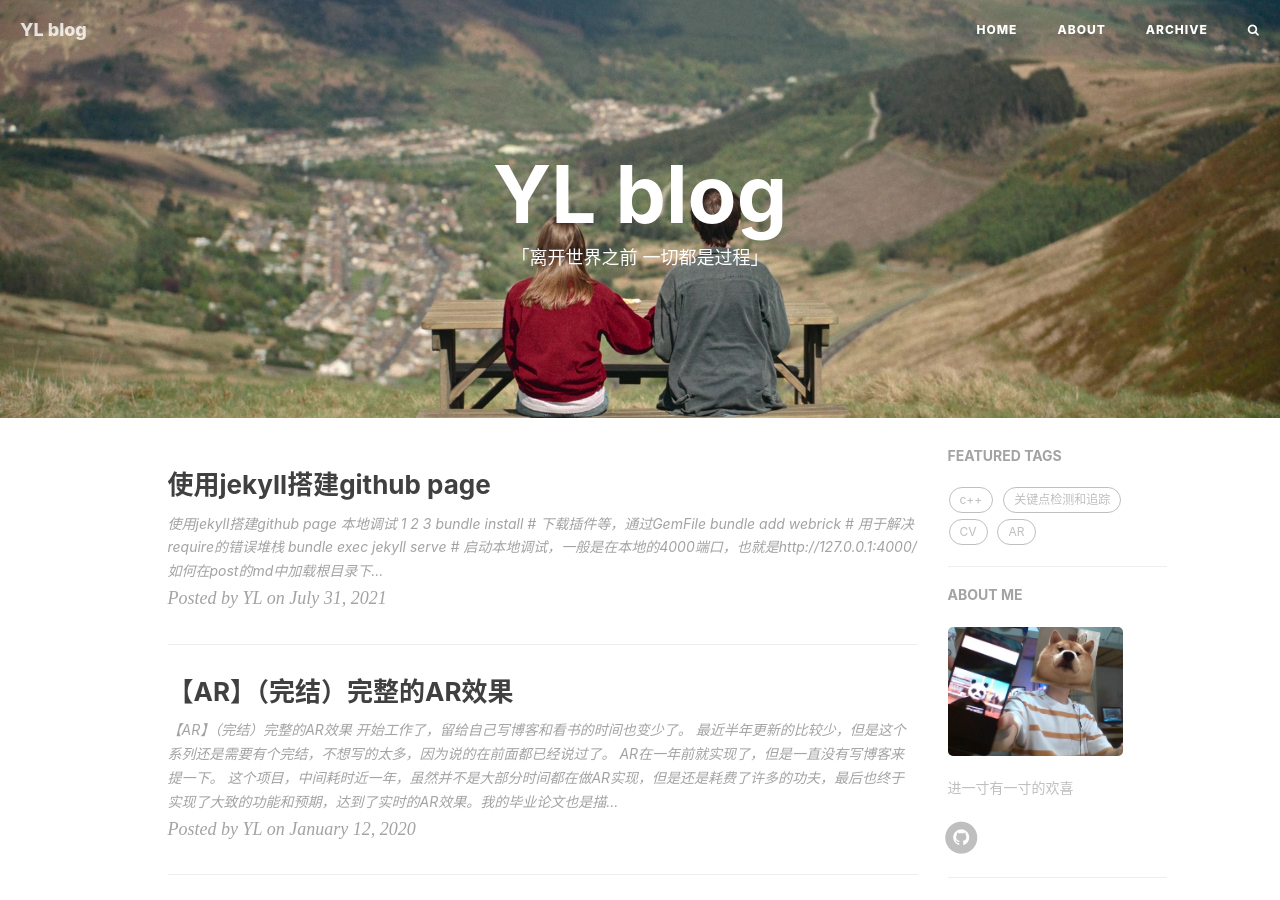
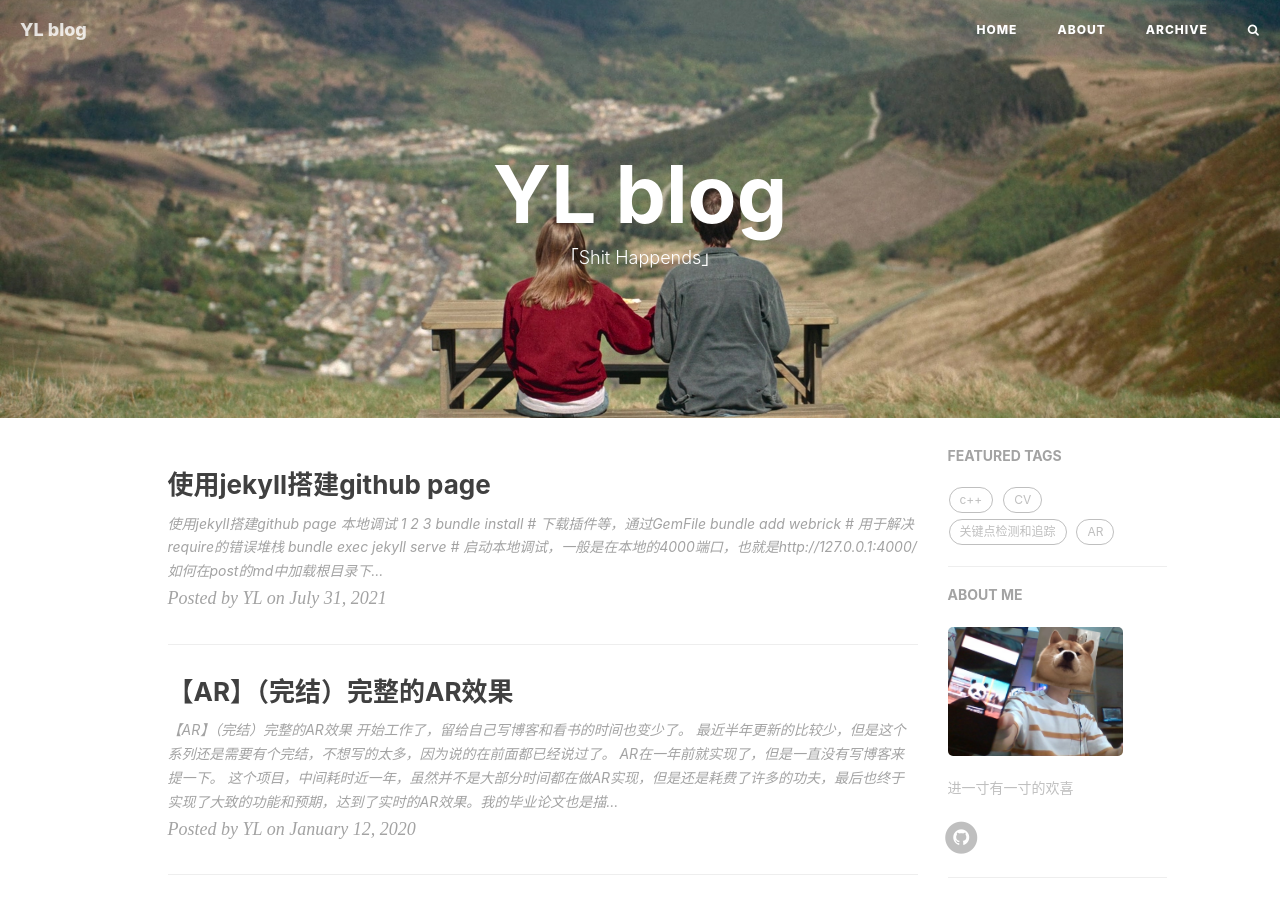
Before and after one commit to xinyoulinxi/xinyoulinxi.github.io, a Jekyll site: the page built from index.html, in a window 1280 px wide and 900 px high. Built offline with Jekyll 4.4.1, drawn with Linux system fonts in a browser that asks for light colours; nearby versions of some CDN libraries; the list of posts is cut into pages by our own code; comment, search, counter and statistics services are not loaded.

Commit message:
change some text for script

```diff
--- a/_includes/footer.html
+++ b/_includes/footer.html
@@ -9,11 +9,6 @@
                 <p class="copyright text-muted">
                     Copyright &copy; {{ site.title }} {{ site.time | date: '%Y' }}
                     <br>
-                    Powered by <a href="http://huangxuan.me">Hux Blog</a> |
-                    <iframe style="margin-left: 2px; margin-bottom:-5px;" frameborder="0" scrolling="0" width="100px"
-                        height="20px"
-                        src="https://ghbtns.com/github-btn.html?user=huxpro&repo=huxpro.github.io&type=star&count=true">
-                    </iframe>
                 </p>
             </div>
         </div>
--- a/index.html
+++ b/index.html
@@ -1,6 +1,6 @@
 ---
 layout: page
-description: "「离开世界之前 一切都是过程」"
+description: "「Shit Happends」"
 ---
 
 {% for post in paginator.posts %}
```
Also changed, not shown: other parts of _includes/footer.html (+1 -1 lines), _posts/2018-01-26-calc-optical-LK-feature-track.md (+2 -1 lines), 1 other file.
